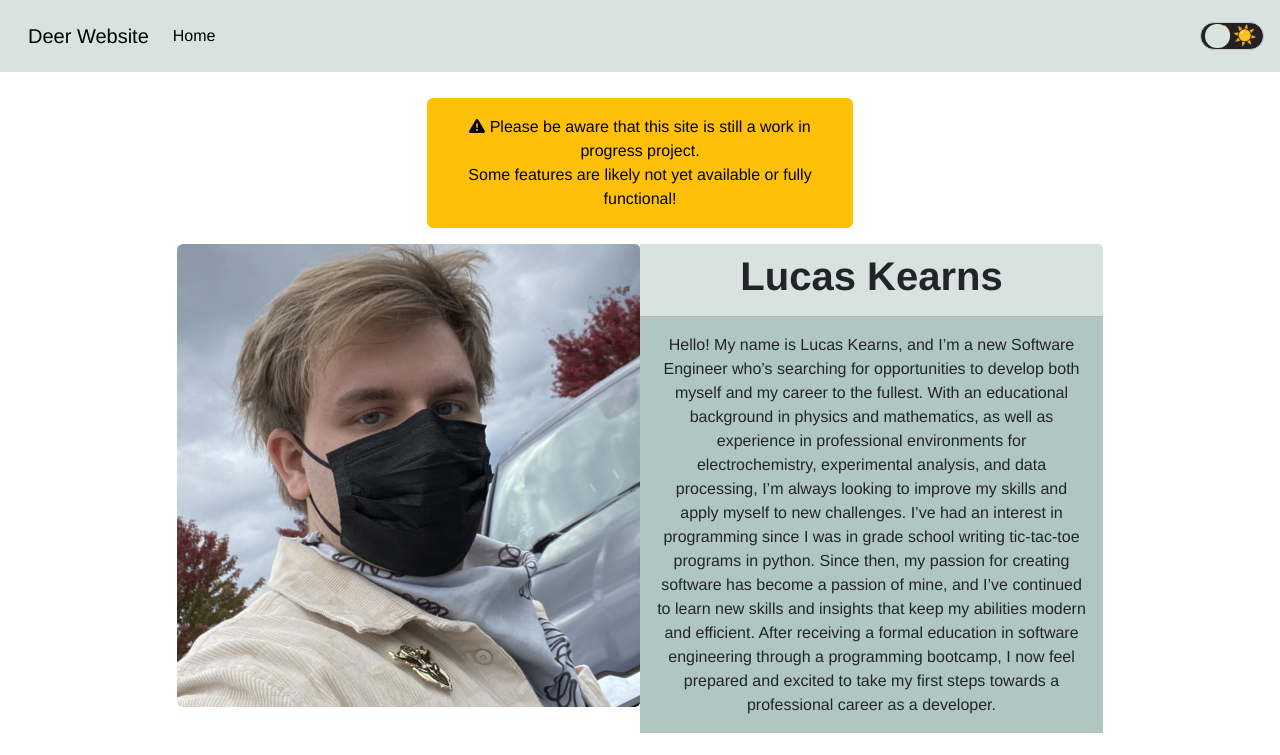
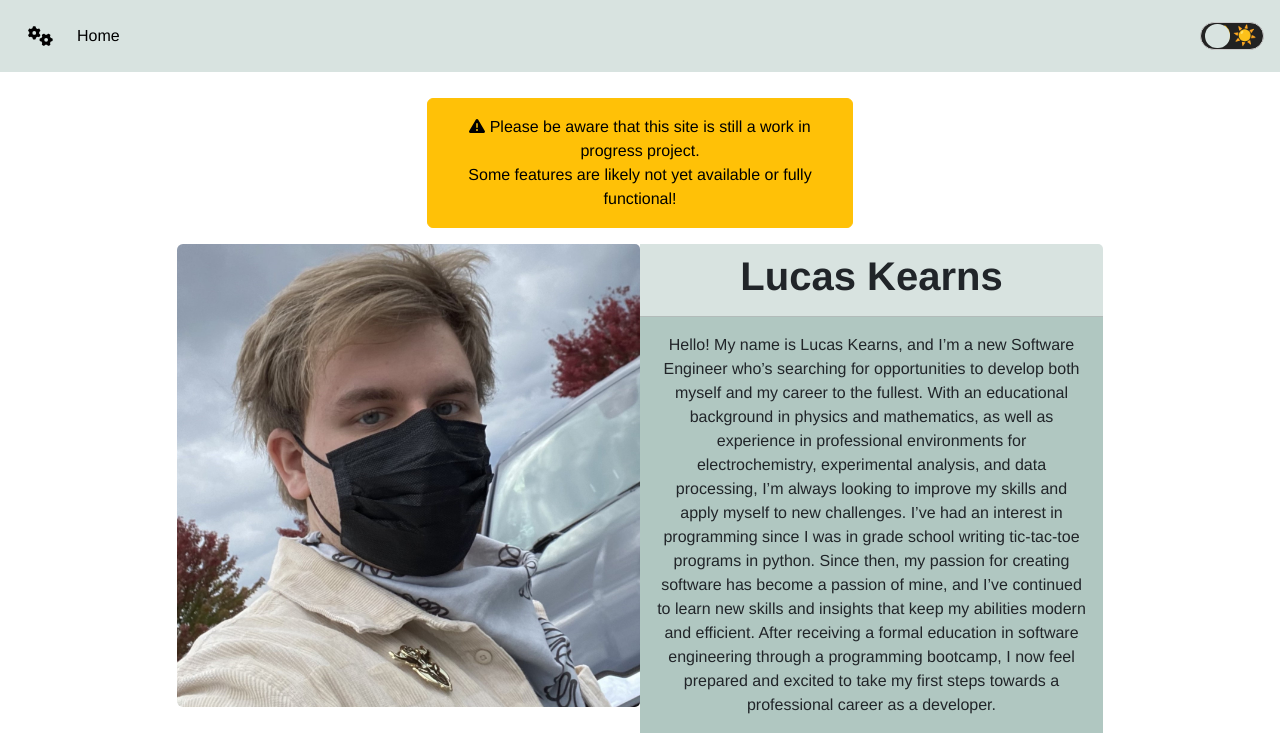
Before and after one commit to CainSeltzer/the-meadow, a Vue app in the folder frontend/: page / in a window 1280 px wide. Shown: the top 755 px of the page. Built offline with nearby package versions, Linux system fonts and the light colour scheme.

Commit message:
added gear icon to navbar

```diff
--- a/frontend/src/App.vue
+++ b/frontend/src/App.vue
@@ -2,7 +2,9 @@
   <div>
     <nav id="navBar" class="navbar navbar-expand-lg p-3">
       <div class="container-fluid">
-        <a class="navbar-brand" href="">Deer Website</a>
+        <a class="navbar-brand" href="">
+          <font-awesome-icon :icon="['fas', 'gears']" />
+        </a>
         <button class="navbar-toggler" type="button" data-bs-toggle="collapse" data-bs-target="#navbarSupportedContent"
           aria-controls="navbarSupportedContent" aria-expanded="false" aria-label="Toggle navigation">
           <span class="navbar-toggler-icon"></span>
--- a/frontend/src/main.js
+++ b/frontend/src/main.js
@@ -16,10 +16,10 @@ import { library } from '@fortawesome/fontawesome-svg-core'
 import { FontAwesomeIcon } from '@fortawesome/vue-fontawesome'
 
 /* import specific icons */
-import { faPhone, faEnvelope, faTriangleExclamation } from '@fortawesome/free-solid-svg-icons'
+import { faPhone, faEnvelope, faTriangleExclamation, faGears } from '@fortawesome/free-solid-svg-icons'
 
 /* add icons to the library */
-library.add(faTriangleExclamation, faEnvelope, faPhone)
+library.add(faTriangleExclamation, faEnvelope, faPhone, faGears)
 
 
 
```
